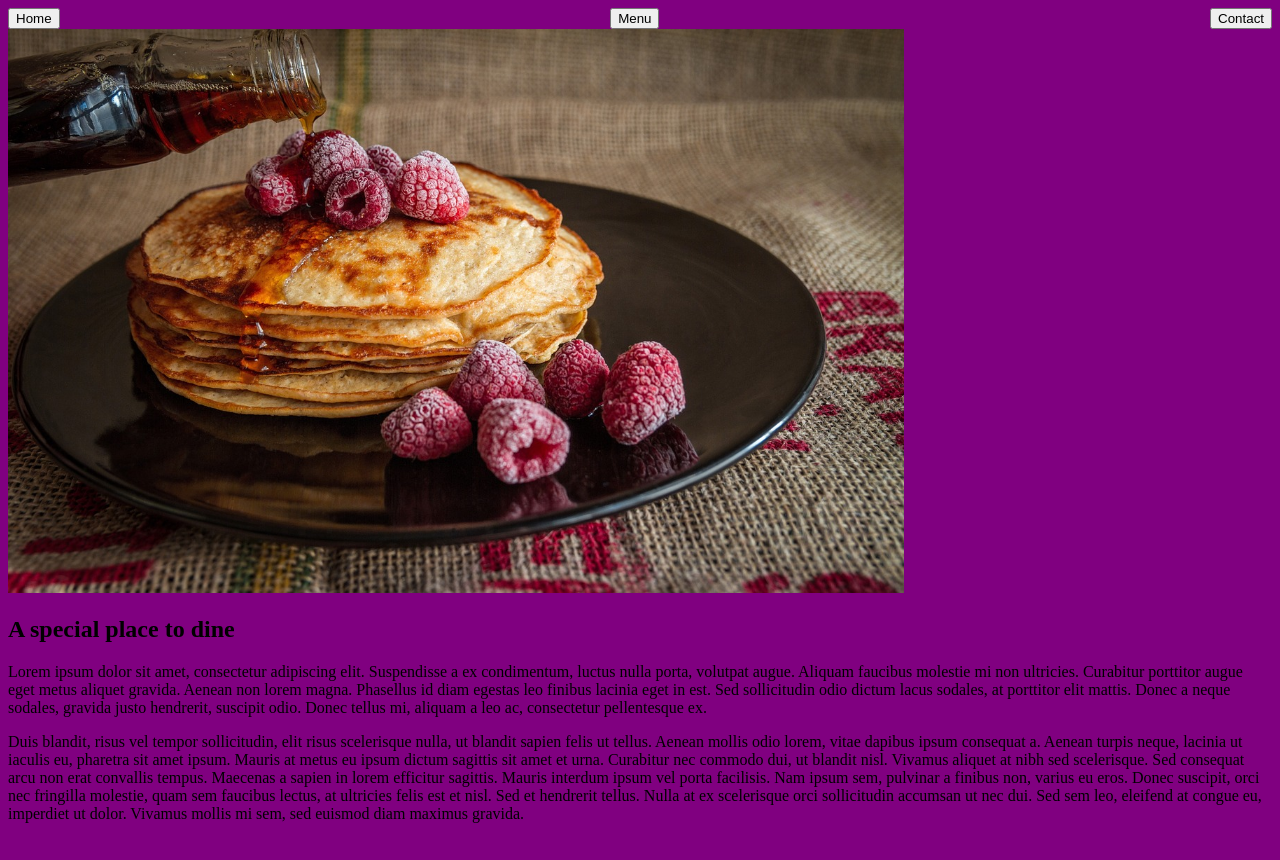
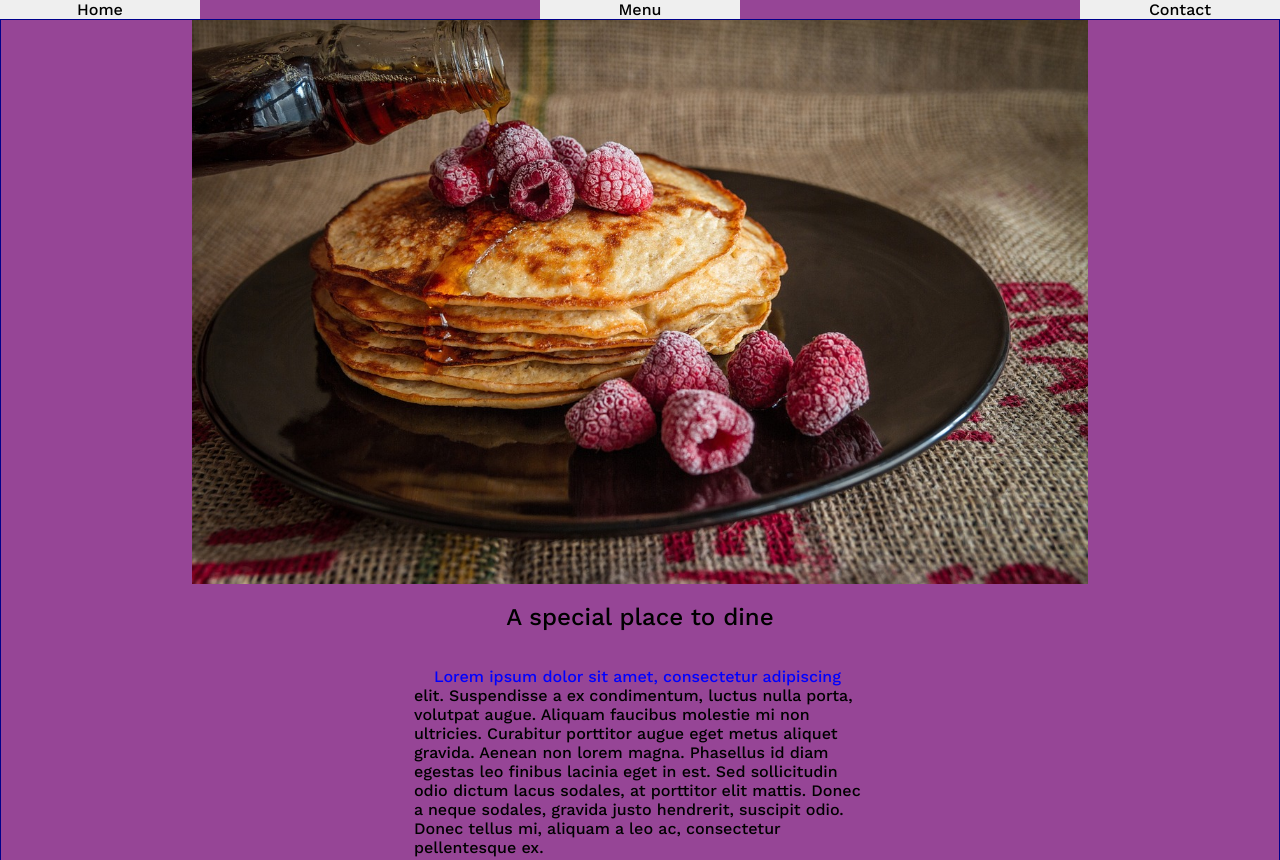
Before and after one commit to ShelbyEliza/odin-restaurant-page, a website built with webpack: page template.html in a window 1280 px wide. Shown: the top 860 px of the page. Before the commit the page ends 839 px from the top, so only its background shows below. Built offline with nearby package versions, Linux system fonts and the light colour scheme.

Commit message:
Add fonts

```diff
--- a/src/home.js
+++ b/src/home.js
@@ -11,6 +11,7 @@ export default function home(imgPath, data) {
 	homeImg.src = imgPath;
 	homeImg.alt = "pancakes and raspberries";
 
+	homeWrapper.classList.add("home-wrapper");
 	headline.classList.add("headline");
 	aboutP1.classList.add("about");
 	aboutP2.classList.add("about");
--- a/src/style.css
+++ b/src/style.css
@@ -1,11 +1,61 @@
+@font-face {
+	font-family: "work-sans";
+	src: url("./work-sans-medium.woff") format("woff");
+	font-weight: 600;
+	font-style: normal;
+}
+
+html,
 body {
-	background: purple;
+	min-height: 100%;
+	margin: 0 auto;
+
+	font-size: 16px;
+	font-family: "work-sans";
+	/* font-family: "Hind Madurai", sans-serif, -apple-system, BlinkMacSystemFont,
+		"Segoe UI", Roboto, Oxygen, Ubuntu, Cantarell, "Open Sans", "Helvetica Neue",
+		sans-serif; */
+}
+body {
+	background: rgb(150, 69, 150);
+}
+button,
+input {
+	width: 200px;
+	margin: 0;
+	padding: 0;
+	box-sizing: border-box;
+
+	font-family: inherit;
+	font-size: 100%;
+}
+button {
+	box-shadow: none;
+	border: none;
+}
+button:hover {
+	cursor: pointer;
 }
 nav {
 	display: flex;
 	justify-content: space-between;
 }
+.home-wrapper {
+	border: 1px solid darkblue;
+	display: flex;
+	flex-direction: column;
+	align-items: center;
+	justify-content: center;
+}
 img {
 	width: 70vw;
 	height: auto;
 }
+.about {
+	max-width: 45ch;
+	text-indent: 2ch;
+	text-align: start;
+}
+.about::first-line {
+	color: blue;
+}
--- a/webpack.config.js
+++ b/webpack.config.js
@@ -34,6 +34,10 @@ module.exports = {
 				test: /\.(png|svg|jpg|jpeg|gif)$/i,
 				type: "asset/resource",
 			},
+			{
+				test: /\.(woff|woff2|eot|ttf|otf)$/i,
+				type: "asset/resource",
+			},
 		],
 	},
 	optimization: {
```
Also changed, not shown: src/work-sans-medium.woff (added).
